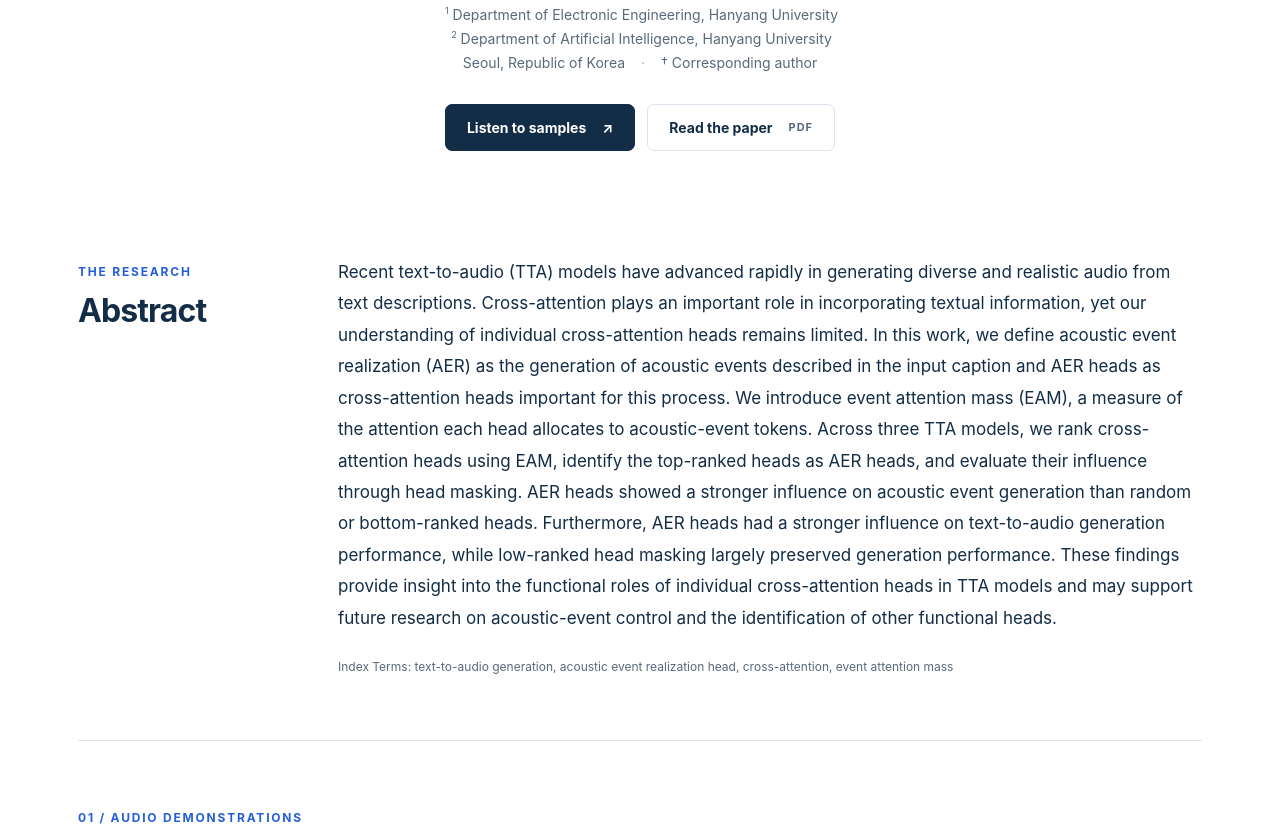
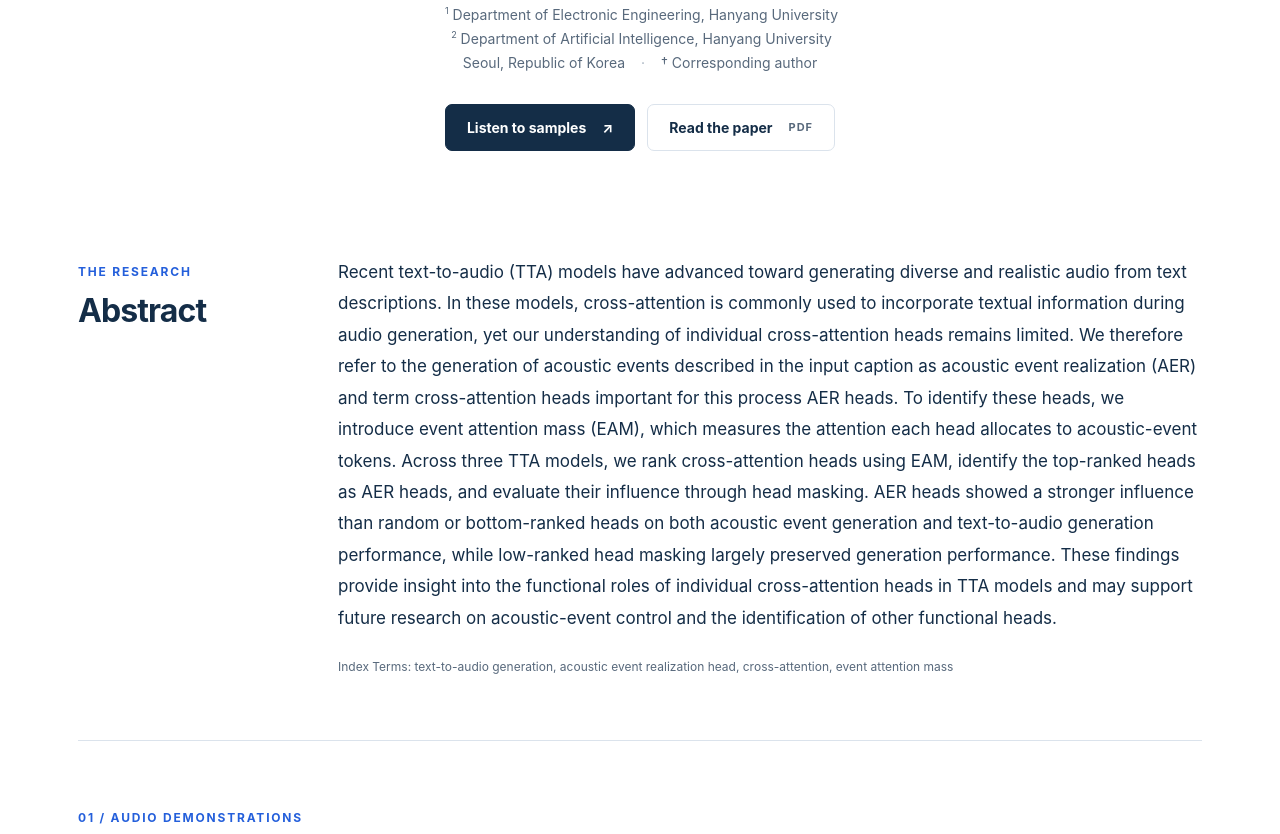
Before and after one commit to hyewon24/aer-head-demo, a plain HTML site: page index.html in a window 1280 px wide. Shown: the part 442-1276 px from the top of the page. Drawn offline with Linux system fonts and the light colour scheme.

Commit message:
Add paper.pdf, update abstract

```diff
--- a/index.html
+++ b/index.html
@@ -39,20 +39,20 @@
                 <h2>Abstract</h2>
             </div>
             <div>
-                <p>Recent text-to-audio (TTA) models have advanced rapidly in generating diverse and realistic audio
-                    from text descriptions. Cross-attention plays an important role in incorporating textual
-                    information, yet our understanding of individual cross-attention heads remains limited. In this
-                    work, we define acoustic event realization (AER) as the generation of acoustic events described
-                    in the input caption and AER heads as cross-attention heads important for this process. We
-                    introduce event attention mass (EAM), a measure of the attention each head allocates to
-                    acoustic-event tokens. Across three TTA models, we rank cross-attention heads using EAM,
-                    identify the top-ranked heads as AER heads, and evaluate their influence through head masking.
-                    AER heads showed a stronger influence on acoustic event generation than random or bottom-ranked
-                    heads. Furthermore, AER heads had a stronger influence on text-to-audio generation performance,
-                    while low-ranked head masking largely preserved generation performance. These findings
-                    provide insight into the functional roles of individual cross-attention heads in TTA models and
-                    may support future research on acoustic-event control and the identification of other
-                    functional heads.</p>
+                <p>Recent text-to-audio (TTA) models have advanced toward generating diverse and realistic audio
+                    from text descriptions. In these models, cross-attention is commonly used to incorporate
+                    textual information during audio generation, yet our understanding of individual
+                    cross-attention heads remains limited. We therefore refer to the generation of acoustic events
+                    described in the input caption as acoustic event realization (AER) and term cross-attention
+                    heads important for this process AER heads. To identify these heads, we introduce event
+                    attention mass (EAM), which measures the attention each head allocates to acoustic-event
+                    tokens. Across three TTA models, we rank cross-attention heads using EAM, identify the
+                    top-ranked heads as AER heads, and evaluate their influence through head masking. AER heads
+                    showed a stronger influence than random or bottom-ranked heads on both acoustic event
+                    generation and text-to-audio generation performance, while low-ranked head masking largely
+                    preserved generation performance. These findings provide insight into the functional roles of
+                    individual cross-attention heads in TTA models and may support future research on
+                    acoustic-event control and the identification of other functional heads.</p>
                 <p class="keywords">Index Terms: text-to-audio generation, acoustic event realization head,
                     cross-attention, event attention mass</p>
             </div>
```
Also changed, not shown: 1 other file.
